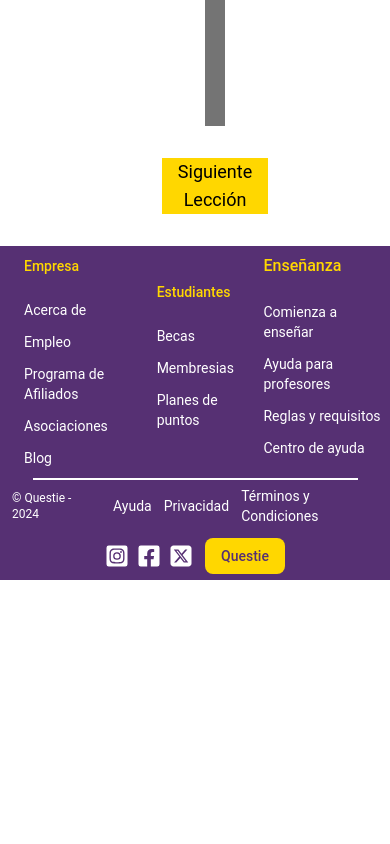
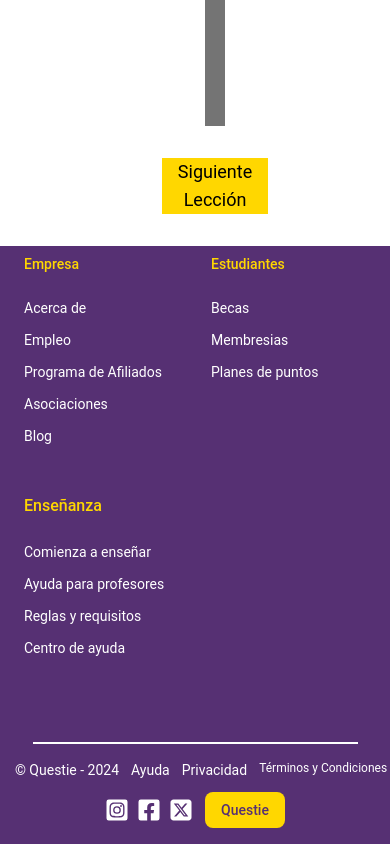
Before and after one commit to IScetta/Questie-Front, a Next.js app: page /lesson in a window 390 px wide. Shown: the part 4366-5210 px from the top of the page. Before the commit the page ends 4946 px from the top, so only its background shows below. Built offline with nearby package versions, Linux system fonts and the light colour scheme.

Commit message:
arreglos al foter

```diff
--- a/src/app/components/footer/Footer.tsx
+++ b/src/app/components/footer/Footer.tsx
@@ -6,8 +6,8 @@ const Footer: React.FC = (): JSX.Element => {
   return (
     <footer className="bg-purpleMain pb-5">
       <div className="flex flex-col justify-center items-center w-full h-auto sm:px-[11.5rem]">
-        <div className="flex flex-row justify-between items-center w-full h-full px-2 py-2">
-          <div className="ml-4 flex flex-col sm:flex sm:flex-col sm:justify-start sm:items-start sm:w-60 sm:h-[17.5rem] sm:p-6">
+        <div className="sm:flex sm:flex-row grid grid-cols-2 justify-between items-center w-full h-full px-2 py-2">
+          <div className="ml-4  flex flex-col sm:flex sm:flex-col justify-start items-start h-[15rem] sm:w-60 sm:h-[17.5rem] sm:p-6">
             <h1 className="text-yellowMain text-sm sm:text-2xl font-medium mb-6">
               Empresa
             </h1>
@@ -37,7 +37,7 @@ const Footer: React.FC = (): JSX.Element => {
               </p>
             </Link>
           </div>
-          <div className="ml-4 flex flex-col sm:flex sm:flex-col sm:justify-start sm:items-start sm:w-60 sm:h-[17.5rem] sm:p-6">
+          <div className="ml-4 flex flex-col sm:flex sm:flex-col justify-start items-start sm:w-60 h-[15rem] sm:h-[17.5rem] sm:p-6">
             <h1 className="text-yellowMain text-sm sm:text-2xl font-medium mb-6">
               Estudiantes
             </h1>
@@ -57,7 +57,7 @@ const Footer: React.FC = (): JSX.Element => {
               </p>
             </Link>
           </div>
-          <div className="ml-4 flex flex-col sm:flex sm:flex-col sm:justify-start sm:items-start sm:w-60 sm:h-[17.5rem] sm:p-6">
+          <div className="ml-4 flex flex-col sm:flex sm:flex-col sm:justify-start sm:items-start sm:w-60 h-[15rem] sm:h-[17.5rem] sm:p-6">
             <h1 className="text-yellowMain sm:text-2xl font-medium mb-6">
               Enseñanza
             </h1>
@@ -85,8 +85,8 @@ const Footer: React.FC = (): JSX.Element => {
         </div>
         <div className="w-10/12 h-[0px] border border-white"></div>
         <div className="flex flex-col md:flex-row justify-center items-center w-full h-20">
-          <div className="flex flex-row md:flex-row justify-start content-center items-center w-full h-auto mx-4 gap-3 mt-5 mb-3">
-            <p className="text-white text-xs  ml-3">© Questie - 2024</p>
+          <div className="flex flex-nowrap items-stretch  place-content-center  md:flex-row   w-full h-auto  gap-3 mt-5 mb-3">
+            <p className="text-white text-sm sm:text-base font-normal hover:underline ml-3">© Questie - 2024</p>
             <Link href="/help">
               <p className="text-white text-sm sm:text-base font-normal hover:underline">
                 Ayuda
@@ -98,7 +98,7 @@ const Footer: React.FC = (): JSX.Element => {
               </p>
             </Link>
             <Link href="/terms">
-              <p className="text-white text-sm sm:text-base font-normal hover:underline">
+              <p className="text-white text-xs sm:text-base font-normal hover:underline">
                 Términos y Condiciones
               </p>
             </Link>
```
